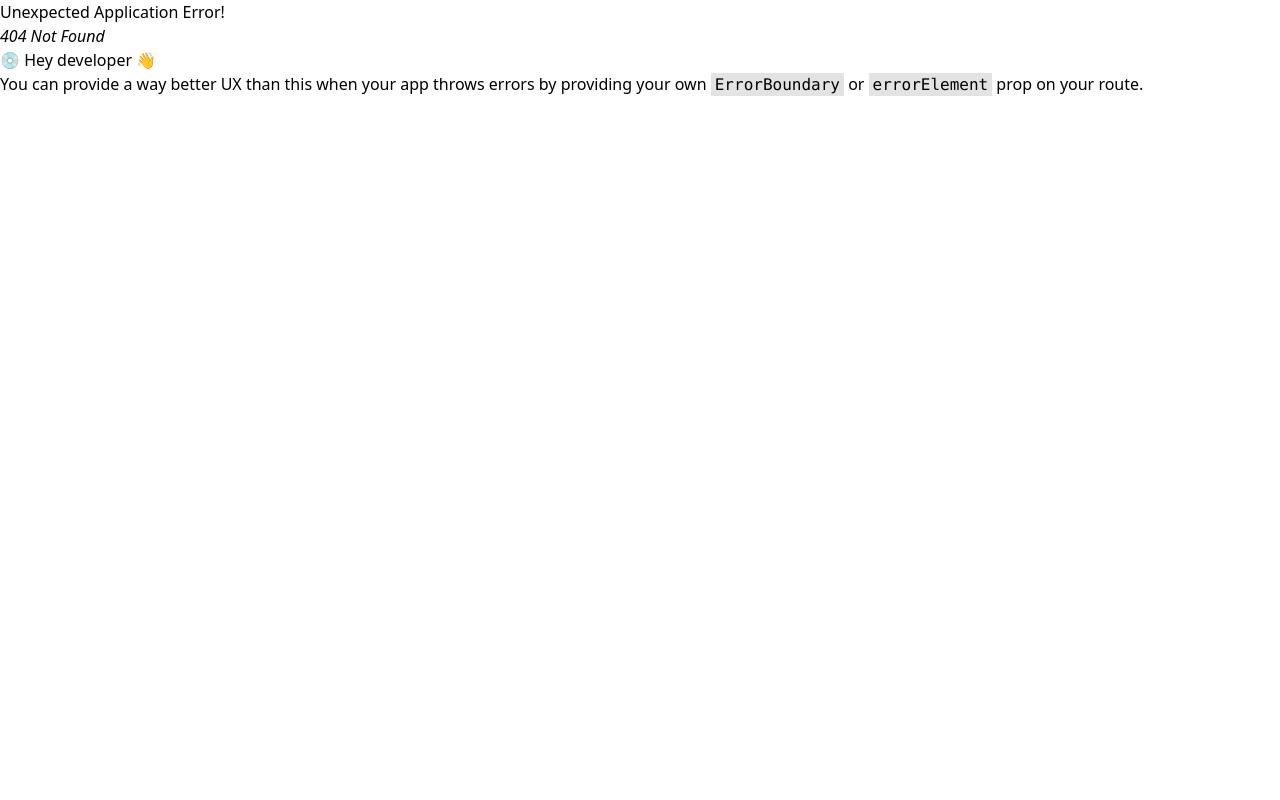
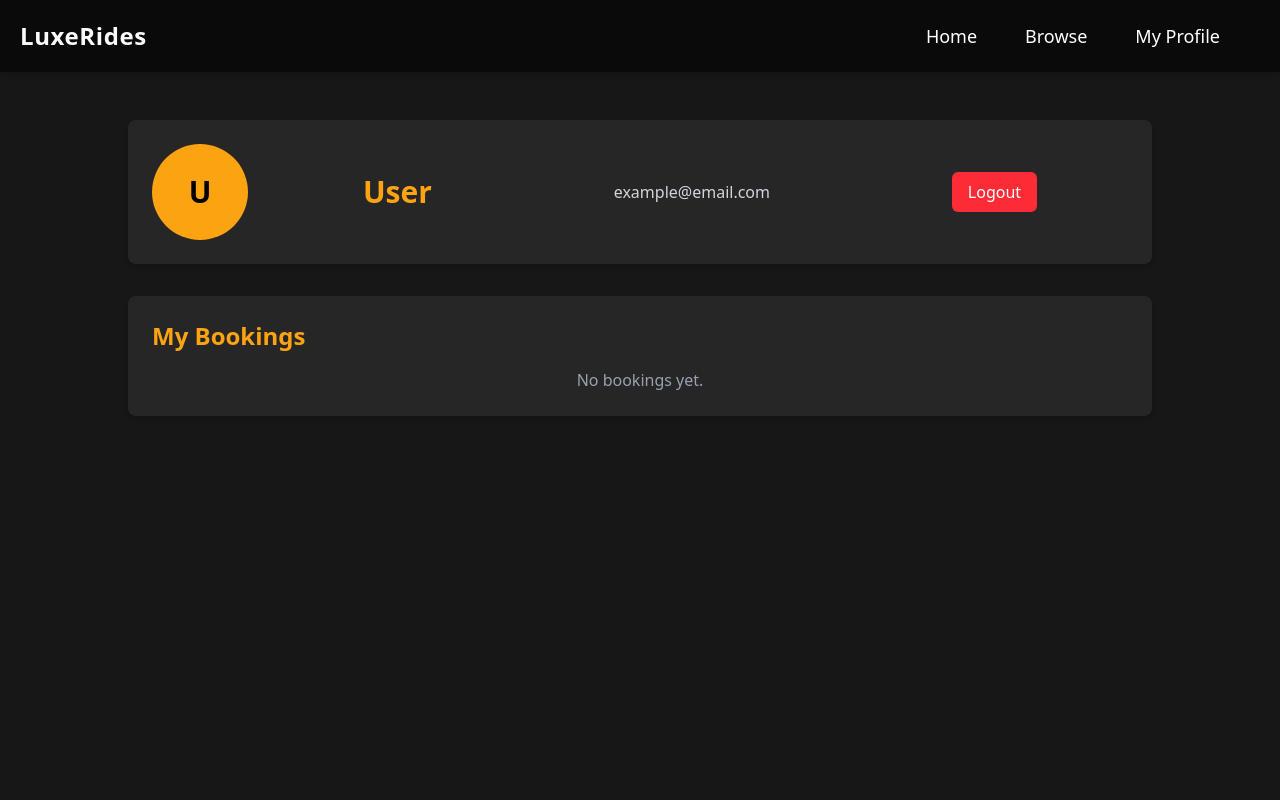
Before and after one commit to amanprasad-07/Car-Rental-App, a React (Vite) app: page /myprofile in a window 1280 px wide. Before the commit this address had no page. Shown: the top 800 px of the page. Built offline with nearby package versions, Linux system fonts and the light colour scheme; sample sign-in values are in the browser's storage.

Commit message:
fifth commit

```diff
--- a/src/components/Navbar.jsx
+++ b/src/components/Navbar.jsx
@@ -40,7 +40,7 @@ function Navbar() {
             <ul className="hidden lg:flex gap-12 text-lg items-center px-10">
                 <li><Link to="/home" className="text-white hover:text-gray-300">Home</Link></li>
                 <li><Link to="/browse" className="text-white hover:text-gray-300">Browse</Link></li>
-                <li><Link to="/my-bookings" className="text-white hover:text-gray-300">My Bookings</Link></li>
+                <li><Link to="/myprofile" className="text-white hover:text-gray-300">My Profile</Link></li>
             </ul>
 
             {/* Mobile Hamburger Menu */}
@@ -73,8 +73,8 @@ function Navbar() {
                                     </Link>
                                 </li>
                                 <li>
-                                    <Link to="/my-bookings" className="block w-full text-center py-2 rounded hover:bg-neutral-600" onClick={() => setIsOpen(false)}>
-                                        My Bookings
+                                    <Link to="/myprofile" className="block w-full text-center py-2 rounded hover:bg-neutral-600" onClick={() => setIsOpen(false)}>
+                                        My Profile
                                     </Link>
                                 </li>
                             </ul>
--- a/src/main.jsx
+++ b/src/main.jsx
@@ -11,7 +11,7 @@ import store from "./store.js";
 // Pages
 import Home from "./pages/Home.jsx";
 import Browse from "./pages/Browse.jsx";
-import MyBookings from "./pages/MyBookings.jsx";
+import MyProfile from "./pages/MyProfile.jsx";
 import BookingConfirmation from "./pages/BookingConfirmation.jsx";
 import PaymentPage from "./pages/PaymentPage.jsx";
 import BookingForm from "./pages/BookingForm.jsx";
@@ -38,7 +38,7 @@ const router = createBrowserRouter([
           { path: "/browse", element: <Browse /> },
           { path: "/booking-form", element: <BookingForm /> },
           { path: "/booking-confirmation", element: <BookingConfirmation /> },
-          { path: "/my-bookings", element: <MyBookings /> },
+          { path: "/myprofile", element: <MyProfile /> },
           { path: "/payment", element: <PaymentPage /> },
         ],
       },
--- a/src/pages/Browse.jsx
+++ b/src/pages/Browse.jsx
@@ -80,7 +80,7 @@ function Browse() {
   return (
     <div className="flex flex-col items-center bg-neutral-900 pt-28 p-7 min-h-screen">
       {/* Page Title */}
-      <h1 className="text-white text-3xl font-bold pb-7 text-center">
+      <h1 className="text-[#fca311] text-4xl font-bold pb-7 text-center">
         Find Your Dream Car
       </h1>
 
--- a/src/pages/MyBookings.jsx
+++ /dev/null
@@ -1,91 +0,0 @@
-import React from 'react';
-import { useSelector, useDispatch } from 'react-redux';
-import { useNavigate } from 'react-router-dom';
-import { removeBooking } from '../features/bookingSlice';
-
-/**
- * ✅ MyBookings Page
- * Displays all confirmed bookings with full details.
- * Users can view info, proceed to payment, or cancel a booking.
- */
-export default function MyBookings() {
-  const dispatch = useDispatch();
-  const navigate = useNavigate();
-
-  // Get all saved bookings from Redux store
-  const bookings = useSelector((state) => state.booking.bookings);
-
-  // 🗑️ Cancel a booking
-  const handleCancel = (id) => {
-    if (!window.confirm("Are you sure you want to cancel this booking?")) return;
-    dispatch(removeBooking(id));
-  };
-
-  // 💳 Proceed to Payment
-  const handleRentNow = (booking) => {
-    navigate(`/payment/${booking.id}`);
-  };
-
-  return (
-    <div className="min-h-screen bg-neutral-900 text-white p-6 pt-30">
-      <div className="max-w-4xl mx-auto">
-        <h1 className="text-3xl font-bold mb-6 text-center md:text-left">
-          My Bookings
-        </h1>
-
-        {/* 📭 Show message if no bookings exist */}
-        {bookings.length === 0 ? (
-          <p className="text-gray-400 text-center">No bookings yet.</p>
-        ) : (
-          <div className="space-y-4">
-            {bookings.map((b) => (
-              <div
-                key={b.id}
-                className="p-5 bg-neutral-800 rounded-lg shadow-md flex flex-col sm:flex-row justify-between items-start sm:items-center gap-4 transition hover:bg-neutral-700"
-              >
-                {/* 🚗 Booking Details */}
-                <div className="text-left">
-                  <p className="font-semibold text-[#fca311] text-lg">
-                    {b.carName}
-                  </p>
-                  <p className="text-sm text-gray-300">Ref: {b.id}</p>
-                  <p className="text-sm text-gray-400">
-                    Booked on: {new Date(b.createdAt).toLocaleString()}
-                  </p>
-                  <p className="text-sm text-gray-300 mb-1">
-                    Price: ₹{b.price}
-                  </p>
-
-                  {/* 🏢 Branch Info */}
-                  <div className="mt-2 text-sm text-gray-300">
-                    <p>Pickup: {b.pickupBranch || '—'}</p>
-                    <p>Drop-off: {b.dropoffBranch || '—'}</p>
-                    <p>Pickup Date: {b.pickupDate || '—'}</p>
-                    <p>Drop-off Date: {b.dropoffDate || '—'}</p>
-                  </div>
-                </div>
-
-                {/* 🎯 Action Buttons */}
-                <div className="flex flex-col sm:flex-row gap-2">
-                  <button
-                    onClick={() => handleRentNow(b)}
-                    className="bg-[#243a68] px-4 py-2 rounded-md hover:bg-[#14213d] transition font-medium cursor-pointer"
-                  >
-                    Rent Now
-                  </button>
-
-                  <button
-                    onClick={() => handleCancel(b.id)}
-                    className="bg-red-500 px-4 py-2 rounded-md hover:bg-red-600 transition font-medium cursor-pointer"
-                  >
-                    Cancel
-                  </button>
-                </div>
-              </div>
-            ))}
-          </div>
-        )}
-      </div>
-    </div>
-  );
-}
--- /dev/null
+++ b/src/pages/MyProfile.jsx
@@ -0,0 +1,124 @@
+import React from "react";
+import { useSelector, useDispatch } from "react-redux";
+import { useNavigate } from "react-router-dom";
+import { removeBooking } from "../features/bookingSlice";
+
+/**
+ * 👤 MyProfile Page
+ * Combines user info + MyBookings section.
+ */
+export default function MyProfile() {
+  const dispatch = useDispatch();
+  const navigate = useNavigate();
+
+  // Get user & booking data from Redux/localStorage
+  const loggedInUser = JSON.parse(localStorage.getItem("luxerides_loggedInUser"));
+  const bookings = useSelector((state) => state.booking.bookings) || [];
+
+  const handleCancel = (id) => {
+    if (!window.confirm("Are you sure you want to cancel this booking?")) return;
+    dispatch(removeBooking(id));
+  };
+
+  const handleRentNow = (booking) => {
+    navigate(`/payment/${booking.id}`);
+  };
+
+  return (
+    <div className="min-h-screen bg-neutral-900 text-white p-6 pt-30 pb-20 ">
+      <div className="max-w-5xl mx-auto space-y-8">
+        {/* 👤 Profile Header */}
+        <section className="bg-neutral-800 rounded-lg p-6 shadow-md w-full">
+          <div className="flex flex-col md:flex-row md:items-center w-full gap-6">
+            {/* 🖼️ Avatar */}
+            <div className="flex justify-center">
+                <div className="w-24 h-24 rounded-full bg-[#fca311] flex items-center justify-center text-black text-3xl font-bold">
+              {loggedInUser?.name
+                ? loggedInUser.name.charAt(0).toUpperCase()
+                : "U"}
+            </div>
+            </div>
+
+            {/* 🧾 User Info */}
+            <div className="text-center md:text-left flex flex-col md:flex-row flex-1 md:justify-around md:items-center ">
+              <h1 className="text-2xl md:text-3xl font-bold text-[#fca311]">
+                {loggedInUser?.name || "User"}
+              </h1>
+              <div className="">
+                <p className="text-gray-300 ">
+                {loggedInUser?.email || "example@email.com"}
+              </p>
+              </div>
+
+              <button
+                onClick={() => {
+                  localStorage.removeItem("luxerides_loggedInUser");
+                  navigate("/login");
+                }}
+                className=" bg-red-500 px-4 py-2 rounded-md hover:bg-red-600 transition font-medium cursor-pointer"
+              >
+                Logout
+              </button>
+            </div>
+          </div>
+        </section>
+
+        {/* 🚗 My Bookings Section */}
+        <section className="bg-neutral-800 rounded-lg p-6 shadow-md">
+          <h2 className="text-2xl font-bold mb-4 text-[#fca311] text-center sm:text-left">
+            My Bookings
+          </h2>
+
+          {bookings.length === 0 ? (
+            <p className="text-gray-400 text-center">No bookings yet.</p>
+          ) : (
+            <div className="space-y-4">
+              {bookings.map((b) => (
+                <div
+                  key={b.id}
+                  className="p-5 bg-neutral-700 rounded-lg shadow-sm flex flex-col sm:flex-row justify-between items-start sm:items-center gap-4 hover:bg-neutral-600 transition"
+                >
+                  {/* Booking Details */}
+                  <div className="text-left">
+                    <p className="font-semibold text-[#fca311] text-lg">
+                      {b.carName}
+                    </p>
+                    <p className="text-sm text-gray-300">Ref: {b.id}</p>
+                    <p className="text-sm text-gray-400">
+                      Booked on: {new Date(b.createdAt).toLocaleString()}
+                    </p>
+                    <p className="text-sm text-gray-300 mb-1">
+                      Price: {b.price}
+                    </p>
+                    <div className="mt-2 text-sm text-gray-300">
+                      <p>Pickup: {b.pickupBranch || "—"}</p>
+                      <p>Drop-off: {b.dropoffBranch || "—"}</p>
+                      <p>Pickup Date: {b.pickupDate || "—"}</p>
+                      <p>Drop-off Date: {b.dropoffDate || "—"}</p>
+                    </div>
+                  </div>
+
+                  {/* Buttons */}
+                  <div className="flex flex-col sm:flex-row gap-2">
+                    <button
+                      onClick={() => navigate(`/booking-form?carId=${b.carId}`)}
+                      className="bg-[#243a68] px-4 py-2 rounded-md hover:bg-[#14213d] transition font-medium cursor-pointer"
+                    >
+                      Book Again
+                    </button>
+                    <button
+                      onClick={() => handleCancel(b.id)}
+                      className="bg-red-500 px-4 py-2 rounded-md hover:bg-red-600 transition font-medium cursor-pointer"
+                    >
+                      Remove
+                    </button>
+                  </div>
+                </div>
+              ))}
+            </div>
+          )}
+        </section>
+      </div>
+    </div>
+  );
+}
--- a/src/pages/PaymentPage.jsx
+++ b/src/pages/PaymentPage.jsx
@@ -19,7 +19,7 @@ export default function PaymentPage() {
     dispatch(clearPendingBooking());
 
     alert("✅ Payment successful! Booking confirmed.");
-    navigate("/my-bookings");
+    navigate("/myprofile");
   };
 
   // 🧾 No pending booking? Show fallback
@@ -45,7 +45,7 @@ export default function PaymentPage() {
       <div className="bg-neutral-800 p-8 rounded-lg shadow-lg text-center max-w-md w-full">
         <h1 className="text-2xl font-bold mb-4 text-[#fca311]">Payment Page</h1>
         <p>Car: {pendingBooking.carName}</p>
-        <p>Total Price: ₹{pendingBooking.price}</p>
+        <p>Total Price: {pendingBooking.price}</p>
 
         <button
           onClick={handlePaymentSuccess}
```
